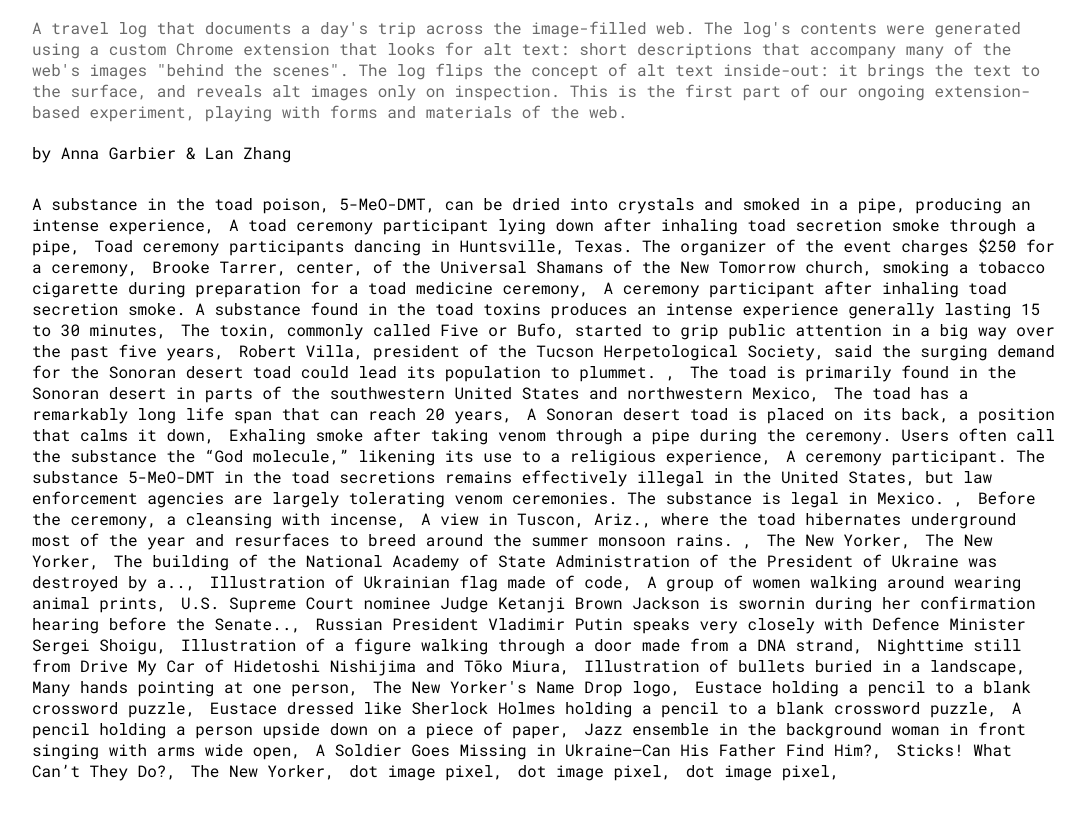
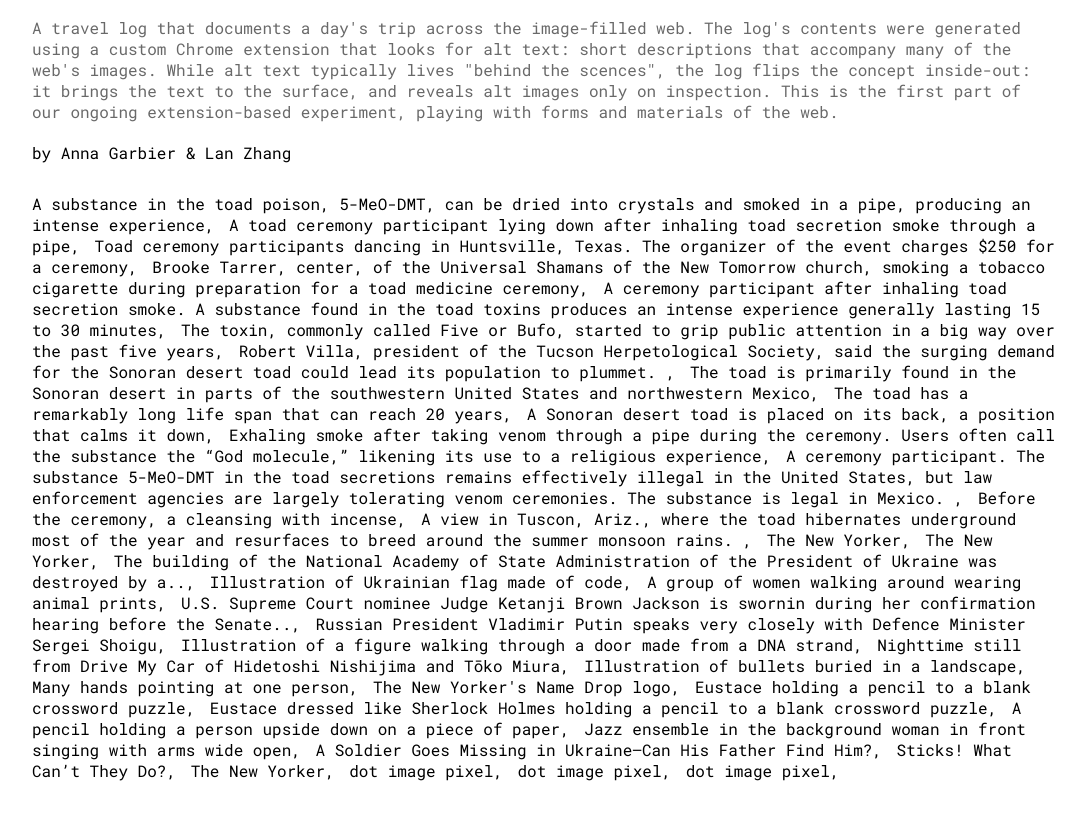
Before and after one commit to lanzhang76/alt-text-play-html-review, a plain HTML site: page index.html in a window 1280 px wide. Shown: the part 55-874 px from the top of the page, without its empty margins (96-1181 px from the left). Drawn offline with nearby package versions, Linux system fonts and the light colour scheme.

Commit message:
minor copy tweak

```diff
--- a/index.html
+++ b/index.html
@@ -27,8 +27,8 @@
         A travel log that documents a day's trip across the image-filled web.
         The log's contents were generated using a custom Chrome
         extension that looks for alt text: short descriptions that
-        accompany many of the web's images "behind the scenes".
-        The log flips the concept of alt text inside-out: it brings the
+        accompany many of the web's images. While alt text typically lives
+        "behind the scences", the log flips the concept inside-out: it brings the
         text to the surface, and reveals alt images only
         on inspection. This is the first part of our ongoing extension-based
         experiment, playing with forms and materials of the web.
```
